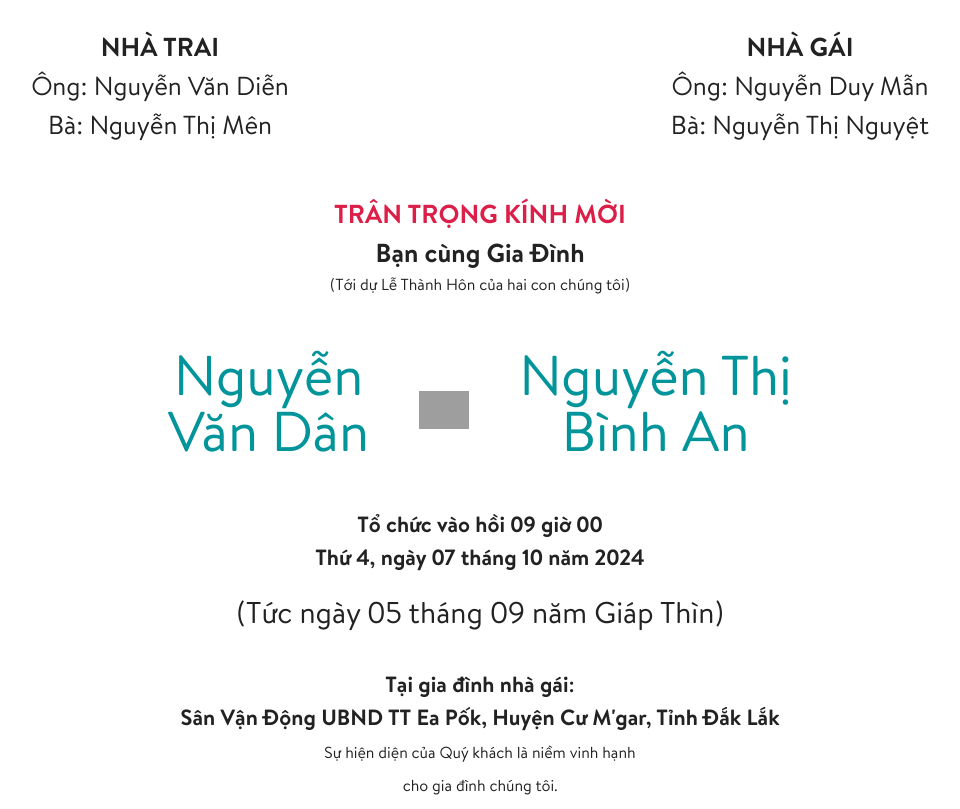
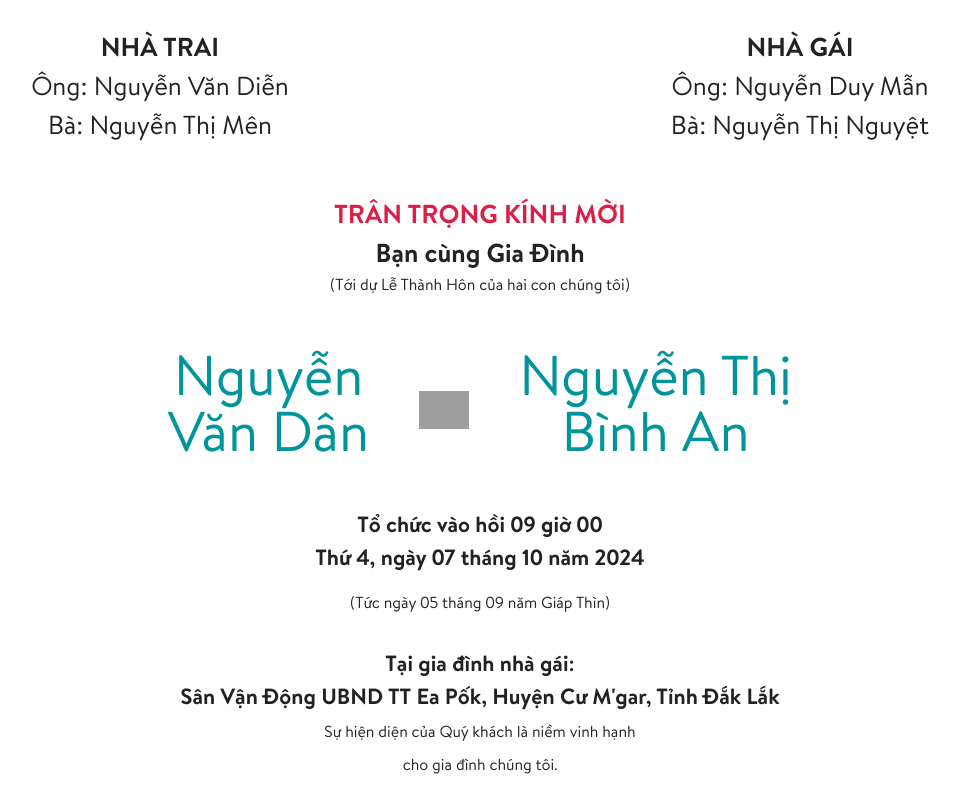
Before and after one commit to homestaygiadinhnho/homestaygiadinhnho, a Jekyll site: the page built from index.html, in a window 1280 px wide. Shown: the part 2237-3046 px from the top of the page, without its empty margins (160-1120 px from the left). Built offline with Jekyll 4.4.1, drawn with Linux system fonts in a browser that asks for light colours; nearby versions of some CDN libraries; some web fonts are replaced; the list of posts is cut into pages by our own code; grey boxes are pictures that could not be loaded.

Commit message:
Update index.html

```diff
--- a/index.html
+++ b/index.html
@@ -207,7 +207,7 @@ wedding_venue: "Sân Vận Động UBND TT Ea Pốk, Huyện Cư M'gar, Tỉnh
     <div class="text-[16px] xl:text-[22px] mt-[50px]">
       <span class="font-bold" data-editable="true">Tổ chức vào hồi {{ page.wedding_time }}</span><br>
       <span class="font-bold" data-editable="true">{{ page.wedding_date_solar_calendar }}</span><br>
-      <span class="font-playfairDisplay text-[20px] xl:text-[30px] mt-4 block" data-editable="true">(Tức ngày {{ page.wedding_date_moon_calendar }})</span><br>
+      <span class="font-playfairDisplay text-[16px] xl:text-[16px] mt-4 block" data-editable="true">(Tức ngày {{ page.wedding_date_moon_calendar }})</span><br>
       <span class="font-bold" data-editable="true">{{ page.wedding_venue_label }}</span><br>
       <span class="font-bold" data-editable="true">{{ page.wedding_venue }}</span><br>
       <span class="font-playfairDisplay text-[16px] xl:text-[16px]" data-editable="true">Sự hiện diện của Quý khách là niềm vinh hạnh<br>cho gia đình chúng tôi.</span>
```
